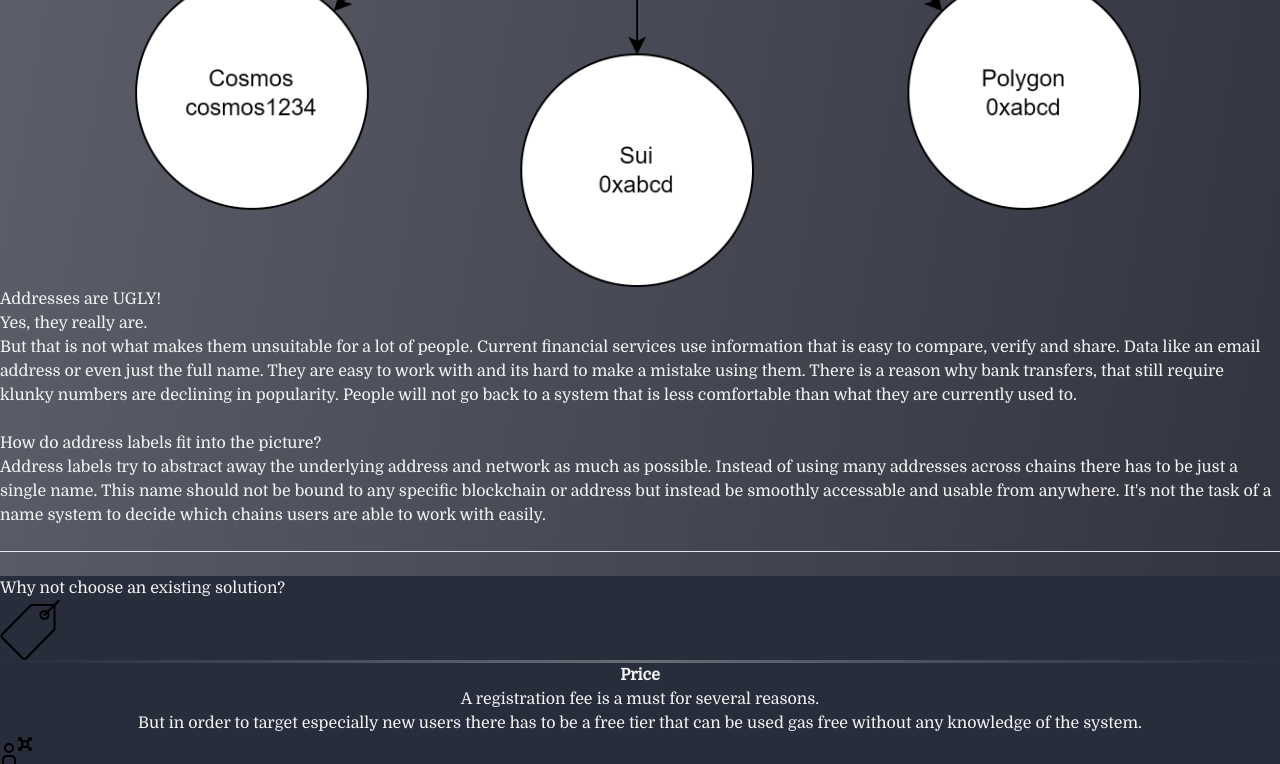
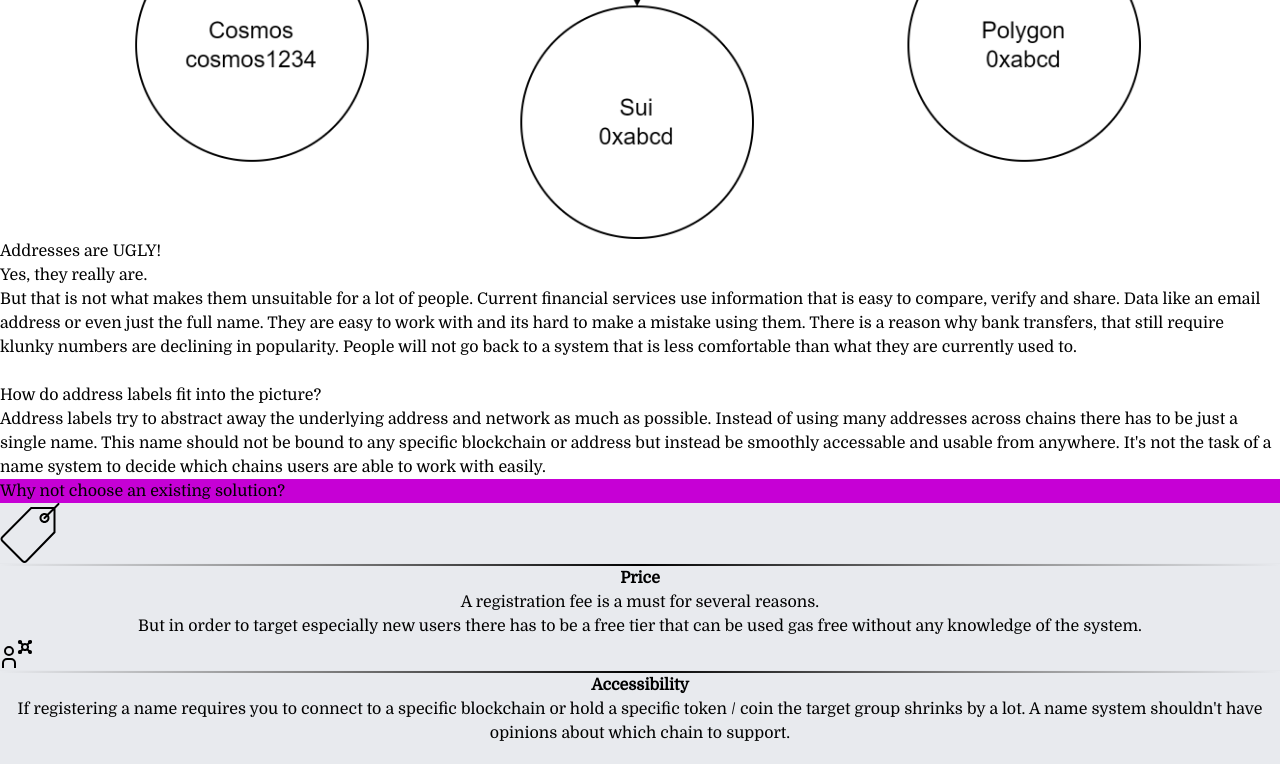
Before and after one commit to Farsight-CDA/Farsight-Root, a SvelteKit app: page /vision in a window 1280 px wide. Shown: the part 4148-4912 px from the top of the page. Built offline with nearby package versions, Linux system fonts and the light colour scheme.

Commit message:
Color overhaul

```diff
--- a/src/routes/+layout.svelte
+++ b/src/routes/+layout.svelte
@@ -8,7 +8,7 @@
 <div class="w-screen h-screen flex flex-col">
 	<Header />
 
-	<main class="primary w-full h-full overflow-auto">
+	<main class="background w-full h-full overflow-auto">
 		<slot />
 	</main>
 
--- a/src/routes/Header.svelte
+++ b/src/routes/Header.svelte
@@ -2,13 +2,13 @@
 	import logo from '$lib/images/logo.png';
 </script>
 
-<header class="flex flex-row w-full h-16 secondary border-b p-1 ">
+<header class="flex flex-row w-full h-16 primary border-b p-1 ">
 	<div class="ml-3 ml-14">
 		<img class="w-max-full max-h-full" src={logo} alt="Farsight Logo"/>
 	</div>
 	<ul class="flex justify-end items-center w-full mr-14">
 		<li>
-			<a href="/" role="button" class="accent-red hover:bg-red-700 text-white text-sm px-4 py-2  border rounded-full">
+			<a href="/" role="button" class="accent hover:bg-red-700 text-white text-sm px-4 py-2  border rounded-full">
 				Go to app
 			</a>
 		</li>
--- a/src/routes/styles.css
+++ b/src/routes/styles.css
@@ -1,43 +1,22 @@
-.primary {
-	background-color: #282D3C;
-	background-image: linear-gradient(to top left, #1c1f2a , #696c77);
-
+body {
+	font-family: 'Domine', serif;
+	color: black;
+	background-color: white;
 }
 
-.secondary {
-	background-color: #274D5C;
-	background-image: linear-gradient(to top left, #1f3e4a , #52717d);
+.highlight {
+	background-color: #e8eaee;
+}
+
+.primary {
+	background-color: #006dff;
 }
 
 .accent {
-	background-color: #282D3C;
-}
-.accent-yellow {
-	background-color: #E9A71F;
+	background-color: #c600d5;
 }
 
-.accent-yellow-gradient {
-	background-color: #E9A71F;
-	background-image: linear-gradient(to top left, #a37516 , #f0c162);
+hr {
+	height: 3px !important;
+	background-image: linear-gradient(to right, transparent, gray, black, gray, transparent) !important;
 }
-
-.accent-red {
-	background-color: #E84011;
-}
-
-.accent-red-gradient {
-	background-color: #E84011;
-	background-image: linear-gradient(to top left, #a22d0c , #ef7958);
-}
-
-hr.primary {
-	border: 0;
-	height: 3px;
-	background: #696c77;
-	background-image: linear-gradient(to right, #282D3C, #696c77, #282D3C);
-}
-
-body {
-	font-family: 'Domine', serif;
-	color: whitesmoke;
-}
--- a/src/routes/vision/+page.svelte
+++ b/src/routes/vision/+page.svelte
@@ -25,7 +25,7 @@
     <meta name="theme-color" content="#FF0000">
 </svelte:head>
 
-<div class="mx-10 mt-3 relative">
+<div class="mt-3 relative">
 
     <a  class="w-12 absolute top-5 right-5"
         href="https://twitter.com/FarsightNames" target="_blank" rel="noreferrer">
@@ -37,11 +37,7 @@
             <p class="text-xl mt-2">A cross-chain aware address labelling service</p>
     </div>
 
-    <br>
-    <hr>
-    <br>
-
-    <div class="accent rounded-2xl p-4">
+    <div class="rounded-2xl p-4">
         <h2 class="font-bold text-3xl mb-2">The future of crypto is cross-chain</h2>
         <hr class="my-3">
         <div class="grid auto-cols-600">
@@ -83,8 +79,7 @@
         </div>
     </div>
 
-    <hr class="my-6">
-    <div class="flex items-center justify-center accent mt-3 h-max p-2 rounded-2xl">
+    <div class="flex items-center justify-center accent mt-3 h-max p-2">
         <h1 class="font-bold text-5xl">Why address labels?</h1>
     </div>
 
@@ -117,12 +112,8 @@
             </div>
         </div>
     </div>
-    <br>
-    <hr>
-    <br>
 
-
-    <div class="flex items-center justify-center accent mt-3 h-max p-2 rounded-2xl">
+    <div class="flex items-center justify-center accent mt-3 h-max p-2">
         <h1 class="font-bold text-5xl">Why not choose an existing solution?</h1>
     </div>
 
@@ -158,7 +149,7 @@
         </li>
     </ul>
 
-    <div class="flex items-center justify-center accent mt-3 h-max p-2 rounded-2xl">
+    <div class="flex items-center justify-center accent mt-3 h-max p-2">
         <h1 class="font-bold text-5xl">About us</h1>
     </div>
 
--- a/src/routes/vision/AboutUs.svelte
+++ b/src/routes/vision/AboutUs.svelte
@@ -9,7 +9,7 @@
     let twitterURL = "https://twitter.com/" + twitterHandle;
 </script>
 
-<div class="relative accent h-full flex flex-col justify-start items-center border-solid border p-3 rounded-2xl">
+<div class="relative highlight h-full flex flex-col justify-start items-center border-solid border p-3 rounded-2xl">
     <a class="absolute top-5 right-5 w-10" href={twitterURL}>
         <img src={twitter} alt=""/>
     </a>
@@ -18,7 +18,7 @@
         <img class="rounded-max" src={image} alt="Avatar">
     </div>
 
-    <hr class="primary w-3/4 my-3" />
+    <hr class="w-3/4 my-3" />
 
     <div class="p-2 h-full flex-col justify-around flex">
         <h2 class="font-bold mb-1">{name}</h2>
--- a/src/routes/vision/Advantage.svelte
+++ b/src/routes/vision/Advantage.svelte
@@ -3,12 +3,12 @@
     export let title: string;
 </script>
 
-<div class="hoverable accent h-full flex flex-col justify-between items-center border-solid border p-3 rounded-2xl">
+<div class="hoverable highlight h-full flex flex-col justify-between items-center border-solid border p-3 rounded-2xl">
     <div class="flex justify-center items-center bg-white w-20 h-20 border-solid border rounded-max border-white p-4">
         <img class="w-full h-full" src={image} alt="">
     </div>
 
-    <hr class="primary w-3/4 my-3" />
+    <hr class="w-3/4 my-3" />
 
     <h2>
         <b>{title}</b>
--- a/src/routes/vision/CrossChainVisualization.svelte
+++ b/src/routes/vision/CrossChainVisualization.svelte
@@ -184,13 +184,11 @@
 						ctx.beginPath();
 
 						if (left.hover || right.hover) {
-							ctx.strokeStyle = "#ffffff";
-							ctx.lineWidth = 6;
+							return;
 						}
-						else {
-							ctx.strokeStyle = lineColor;
-							ctx.lineWidth = 1;
-						}
+
+						ctx.strokeStyle = lineColor;
+						ctx.lineWidth = 1;
 
 						ctx.moveTo(left.posX * width, left.posY * height * widthToHeightRatio);
 						ctx.lineTo(right.posX * width, right.posY * height * widthToHeightRatio);
```
